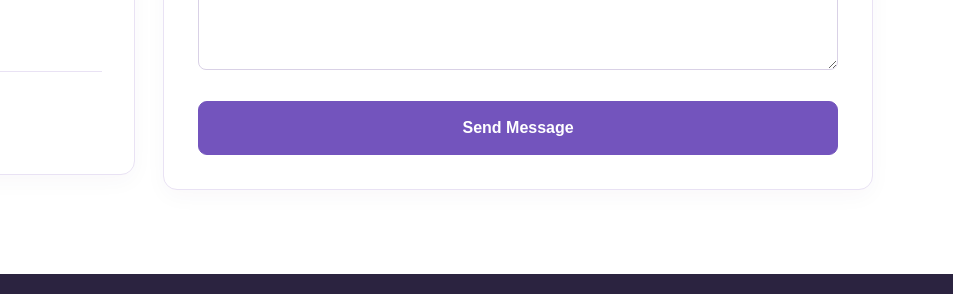
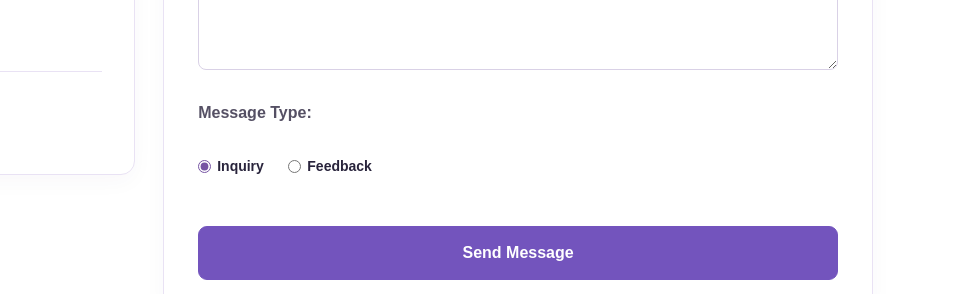
Before and after one commit to SomayaAlghamdi/SomayaSalehAlghamdi_Portfolio, a plain HTML site: page contact.html in a window 1280 px wide. Shown: the part 952-1246 px from the top of the page, 327-1280 px from the left. Drawn offline with Linux system fonts and the light colour scheme.

Commit message:
Add message type to contact form

```diff
--- a/contact.html
+++ b/contact.html
@@ -247,6 +247,21 @@
                             placeholder="Write your message here..."
                             required></textarea>
 
+                        <!-- Message Type -->
+                        <div class="message-type">
+                            <p>Message Type:</p>
+
+                            <label>
+                                <input type="radio" name="Message Type" value="Inquiry" checked>
+                                Inquiry
+                            </label>
+
+                            <label>
+                                <input type="radio" name="Message Type" value="Feedback">
+                                Feedback
+                            </label>
+                        </div>
+
 
                         <!-- Submit Button -->
                         <button
--- a/style.css
+++ b/style.css
@@ -1530,3 +1530,27 @@ footer {
         margin-bottom: 15px;
     }
 }
+
+
+.message-type {
+    margin: 20px 0;
+}
+
+.message-type p {
+    margin-bottom: 10px;
+    font-weight: 600;
+}
+
+.message-type label {
+    display: inline-flex;
+    align-items: center;
+    gap: 6px;
+    margin-right: 20px;
+    cursor: pointer;
+}
+
+.message-type input {
+    width: auto;
+    margin: 0;
+    accent-color: #7654a3;
+}
```
